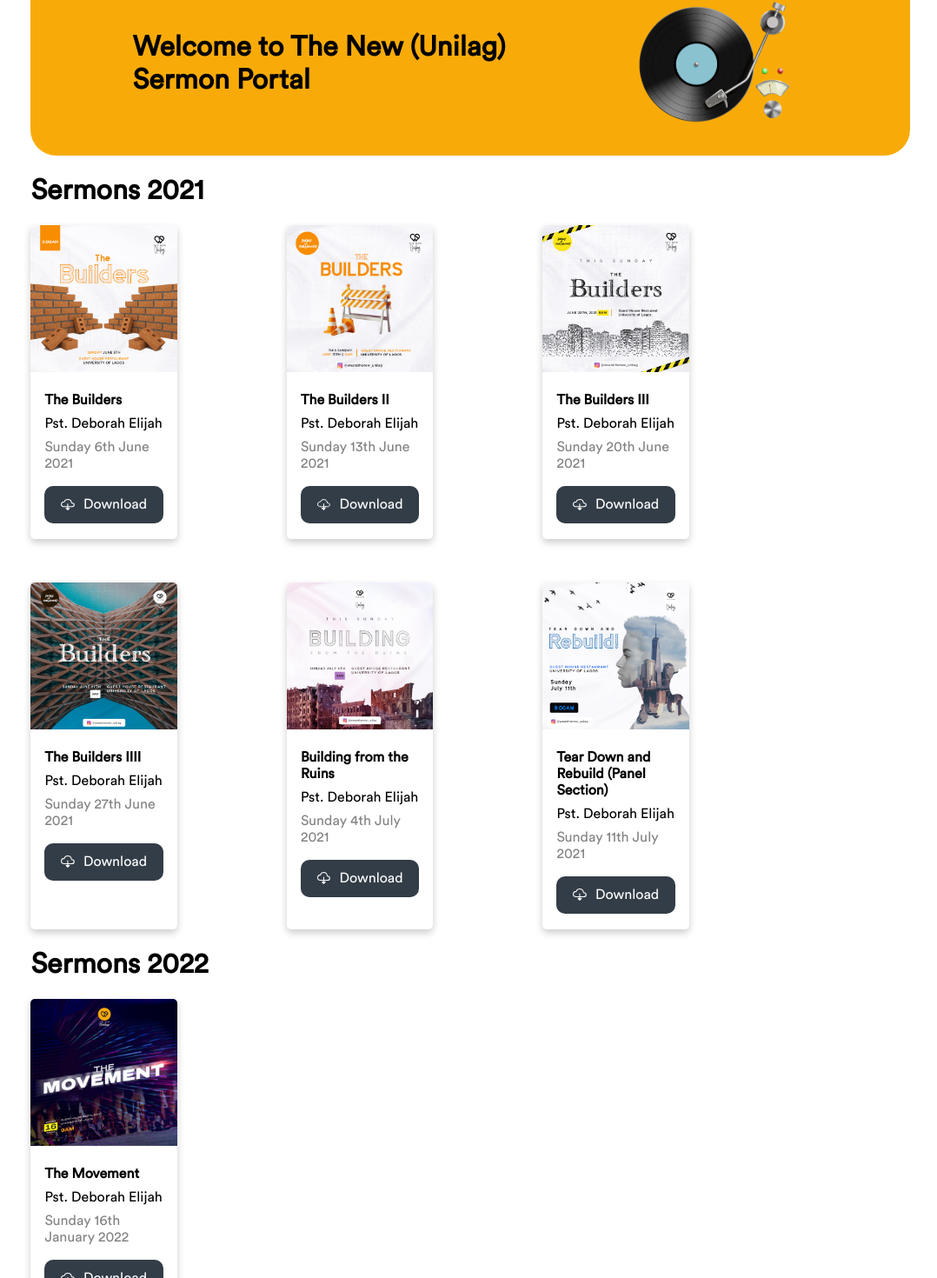
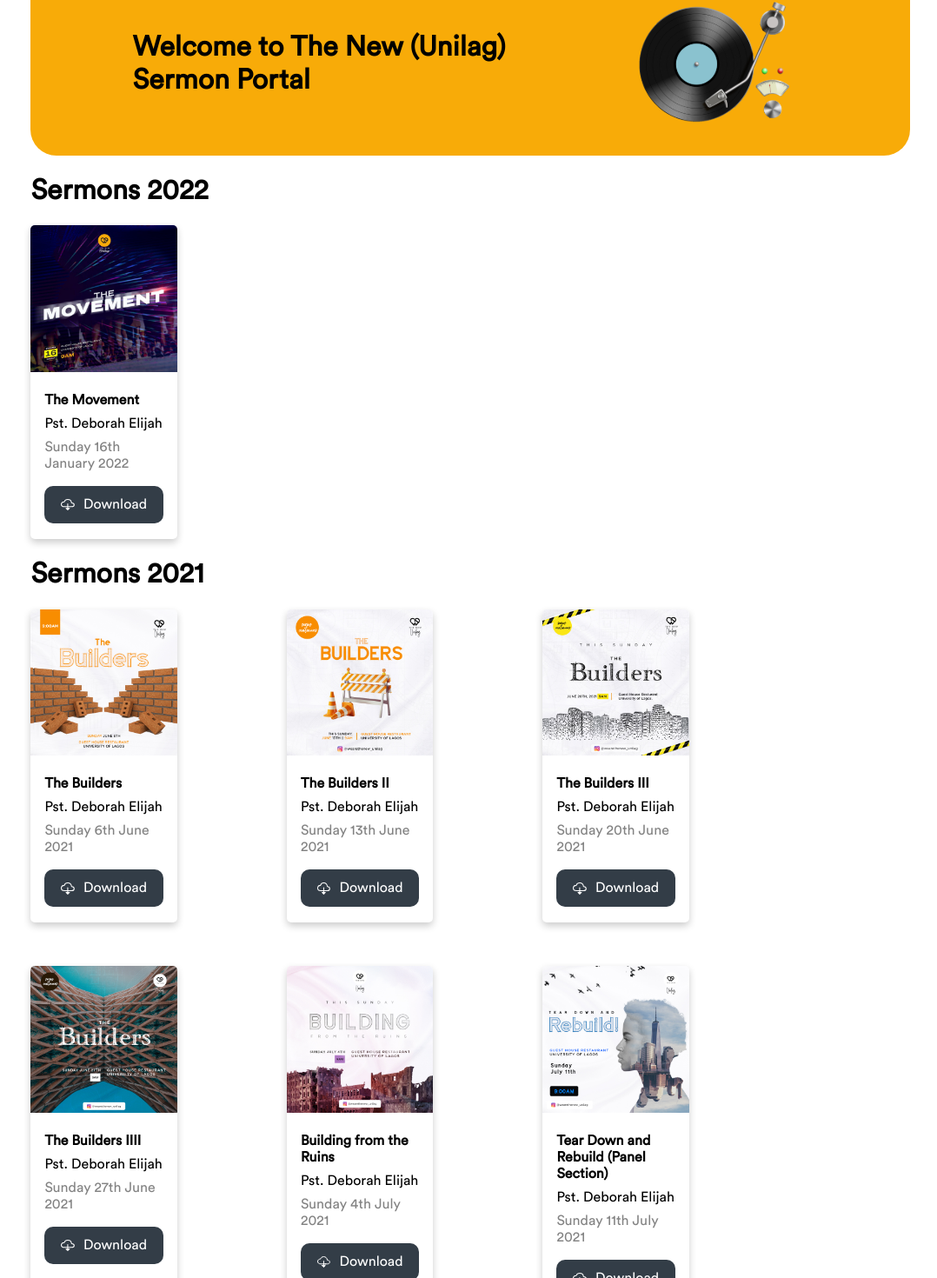
Before and after one commit to timtop/The-New-Unilag-Cassettes, a React (Create React App) app: page / in a window 1280 px wide. Shown: the part 40-1510 px from the top of the page at 87% size, without its empty margins (99-1177 px from the left). Built offline with nearby package versions, Linux system fonts and the light colour scheme.

Commit message:
Changed the order

```diff
--- a/src/Sermons.js
+++ b/src/Sermons.js
@@ -53,11 +53,11 @@ class Sermons extends React.Component {
   render() {
     return (
       <div className="sermon">
+        <h1>Sermons 2022</h1>
+        <div className="card_display">{this.renderlist2022()}</div>
+
         <h1>Sermons 2021</h1>
         <div className="card_display">{this.renderlist2021()}</div>
-
-        <h1>Sermons 2022</h1>
-        <div className="card_display">{this.renderlist2022()}</div>
       </div>
     );
   }
```
